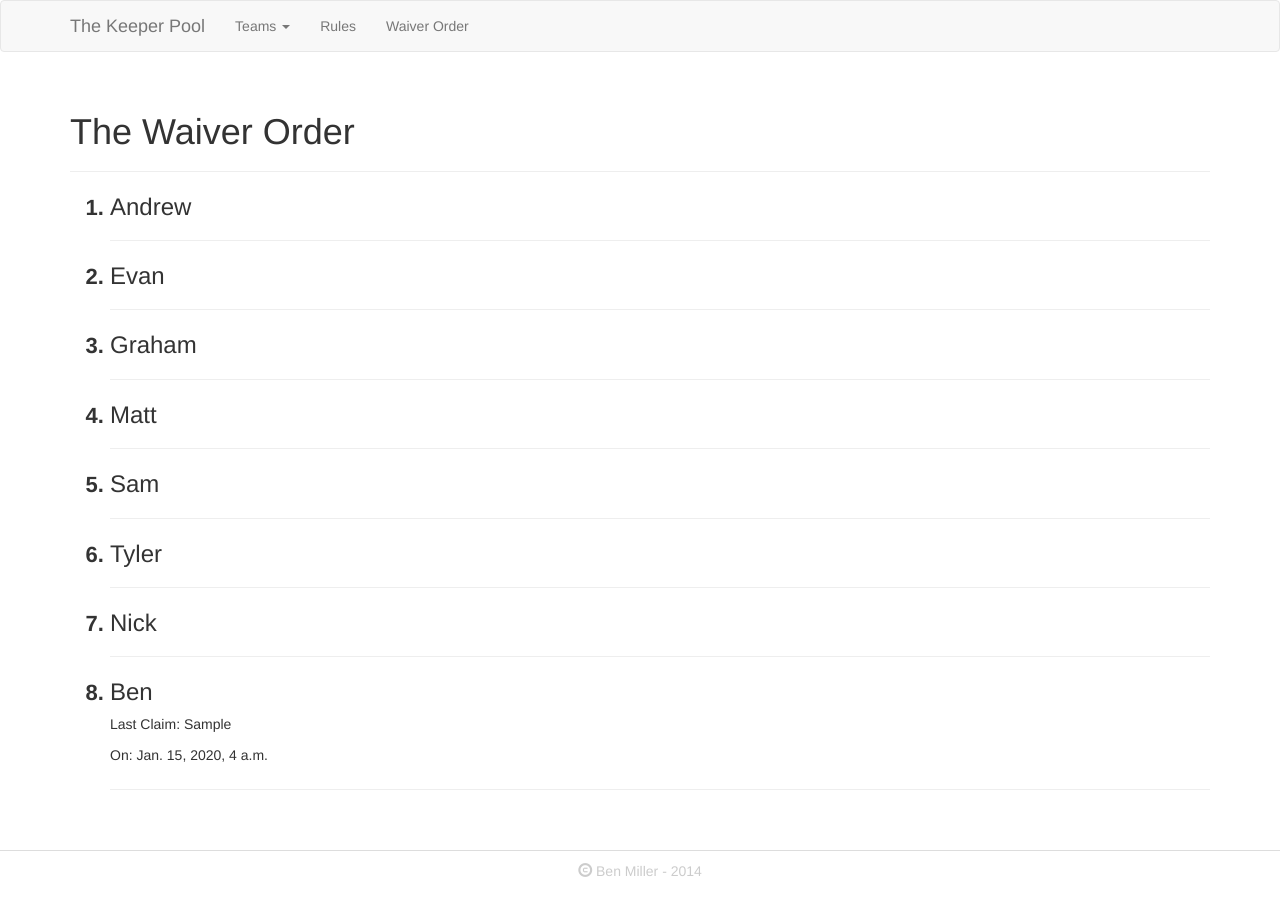
After one commit to Benmiller313/theKeeperPool, a Django app: page /waiverorder/ in a window 1280 px wide. The commit adds this page. Run offline with Django 3.2, Linux system fonts and the light colour scheme; data comes from the database, SQL or seed files in the repository; tables that the repository leaves empty hold one stand-in row (values such as "Sample post"); some libraries are stand-ins or nearby versions.

Commit message:
Added Waiver order, added generic html template

```diff
--- /dev/null
+++ b/teampages/static/teampages/css/waiver_order.css
@@ -0,0 +1,14 @@
+ol li {
+	font-size: 22px;
+	font-weight: 700;
+}
+
+ol li span {
+	margin: 0;
+	font-size: 14px;
+	font-weight: 400;
+}
+
+ol li h3 {
+	margin-bottom: 0;
+}
--- /dev/null
+++ b/teampages/templates/teampages/base.html
@@ -0,0 +1,51 @@
+<!doctype html>
+<html lang="en-US">
+<head>
+  <title>The Keeper Pool</title>
+  <meta name="viewport" content="width=device-width, initial-scale=1">
+  {% block static_links %}
+  {% endblock %}
+</head>
+
+<body>
+  {% block top_nav %}
+  <nav class="navbar navbar-default" role="navigation">
+    <div class="container">      <!-- Brand and toggle get grouped for better mobile display -->
+      <div class="navbar-header">
+        <button type="button" class="navbar-toggle collapsed" data-toggle="collapse" data-target="#bs-example-navbar-collapse-1">
+          <span class="sr-only">Toggle navigation</span>
+          <span class="icon-bar"></span>
+          <span class="icon-bar"></span>
+          <span class="icon-bar"></span>
+        </button>
+        <a class="navbar-brand" href="/">The Keeper Pool</a>
+      </div>
+      <!-- Collect the nav links, forms, and other content for toggling -->
+      <div class="collapse navbar-collapse" id="bs-example-navbar-collapse-1">
+        <ul class="nav navbar-nav">
+          <li class="dropdown">
+            <a href="#" class="dropdown-toggle" data-toggle="dropdown">Teams <span class="caret"></span></a>
+            <ul class="dropdown-menu" role="menu">
+              {% for team in teams %}
+                <li><a href="/teams/{{team.name}}">{{team.name}}</a></li>
+              {% endfor %}
+            </ul>
+          </li>
+          <li><a href="/rules/">Rules</a></li>
+          <li><a href="/waiverorder">Waiver Order</a></li>
+        </ul>
+      </div><!-- /.navbar-collapse -->
+    </div><!-- /.container-fluid -->
+  </nav>
+  {% endblock %}
+  {% block main_content %}
+  {% endblock %}
+
+  {% block footer %}
+  <footer class="row">
+    <div class="panel-footer text-center">
+      <p><span class="glyphicon glyphicon-copyright-mark grey"></span> Ben Miller - 2014</p>
+    </div>
+  </footer>
+  {% endblock %}
+</body>
--- /dev/null
+++ b/teampages/templates/teampages/waiver_order.html
@@ -0,0 +1,27 @@
+{% extends 'teampages/base.html' %}
+
+{% block static_links %}
+	{% load static %}
+	<link rel="stylesheet" type="text/css" href="{% static 'teampages/bootstrap/css/bootstrap.min.css' %}">
+	<script type="text/javascript" src="https://ajax.googleapis.com/ajax/libs/jquery/1.9.1/jquery.min.js"></script>
+	<script type="text/javascript" src="{% static 'teampages/bootstrap/js/bootstrap.min.js' %}"></script>
+	<link rel="stylesheet" type="text/css" href="{% static 'teampages/css/waiver_order.css' %}">
+	<link rel="stylesheet" type="text/css" href="{% static 'teampages/css/base.css' %}">
+{% endblock %}
+{% block main_content %}
+	<div class="container">
+		<div class="page-header">
+			<h1>The Waiver Order</h1>
+		</div>
+		<ol>
+			{% for team, pickup in waiver_order %}
+			<li>
+				<h3>{{team.name}}</h3>
+				{% if pickup %}
+				<span>Last Claim: {{pickup.player}}</span><br><span> On: {{pickup.date}}</span>
+				{% endif %}
+				<hr>
+			</li>
+			{% endfor %}
+		</div>
+{% endblock %}
--- a/teampages/views.py
+++ b/teampages/views.py
@@ -1,8 +1,10 @@
 from django.http import HttpResponse
 from django.shortcuts import render_to_response, get_object_or_404
+from django.utils import timezone
 
-from teampages.models import Team, Banner
+from teampages.models import Team, Banner, FAPickup
 import math
+from datetime import datetime, MINYEAR
 
 def home(request):
 	teams = list(Team.objects.all().order_by("name"))
@@ -35,3 +37,35 @@ def rules(request):
 	teams = list(Team.objects.all().order_by('name'))
 	context = {"teams":teams}
 	return render_to_response("teampages/rules.html", context)
+
+def waiverOrder(request):
+	teams = list(Team.objects.all().order_by('name'))
+
+	#calculate the waiver order
+
+	waiver_order = [];
+	for team in Team.objects.all().order_by('name'):
+		pickups = FAPickup.objects.filter(team=team).order_by('date')
+		if not pickups:
+			waiver_order.append((team, None))
+		else:
+			waiver_order.append((team, pickups.latest('date')))
+
+	def waiver_key(waiver):
+		(team, pickup) = waiver
+		if not pickup:
+			if team.name=="Nick":
+				return timezone.make_aware(datetime(year=2001, month=1, day=1), timezone.get_default_timezone())
+			return timezone.make_aware(datetime(year=2000, month=1, day=1), timezone.get_default_timezone())
+		else:
+			return pickup.date
+
+	waiver_order.sort(key=waiver_key)
+
+	print waiver_order
+
+	context = {
+		"teams": teams,
+		"waiver_order": waiver_order,
+	}
+	return render_to_response("teampages/waiver_order.html", context)
--- a/tkp/urls.py
+++ b/tkp/urls.py
@@ -17,5 +17,6 @@ urlpatterns = patterns('',
     url(r'^$', 'teampages.views.home', name='home'),
     url(r'^teams/', include("teampages.urls")),
 	url(r'^rules/$', 'teampages.views.rules', name="rules"),
+    url(r'^waiverorder/$', 'teampages.views.waiverOrder', name='waiverOrder'),
 
 )
```
Also changed, not shown: teampages/templates/teampages/home.html (+6 -42 lines), teampages/templates/teampages/rules.html (+5 -46 lines), teampages/templates/teampages/teampage.html (+5 -44 lines).
